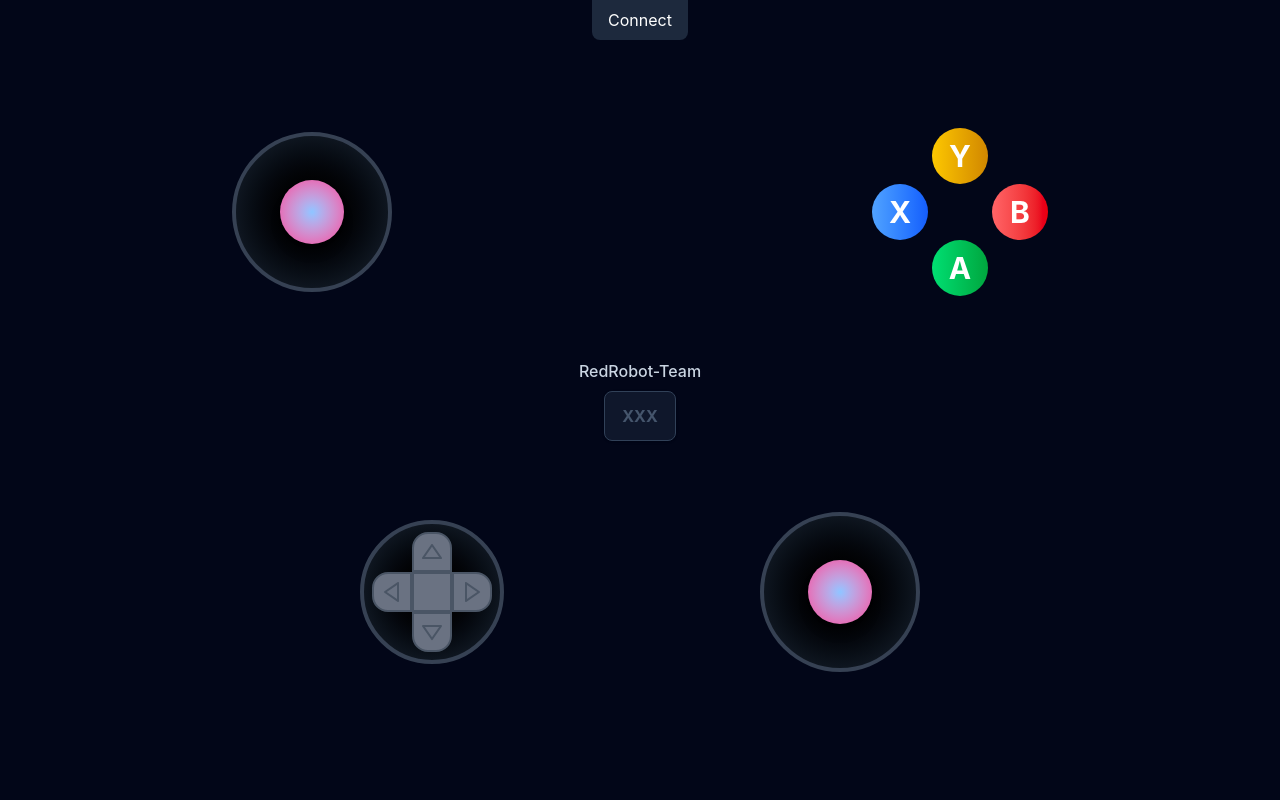
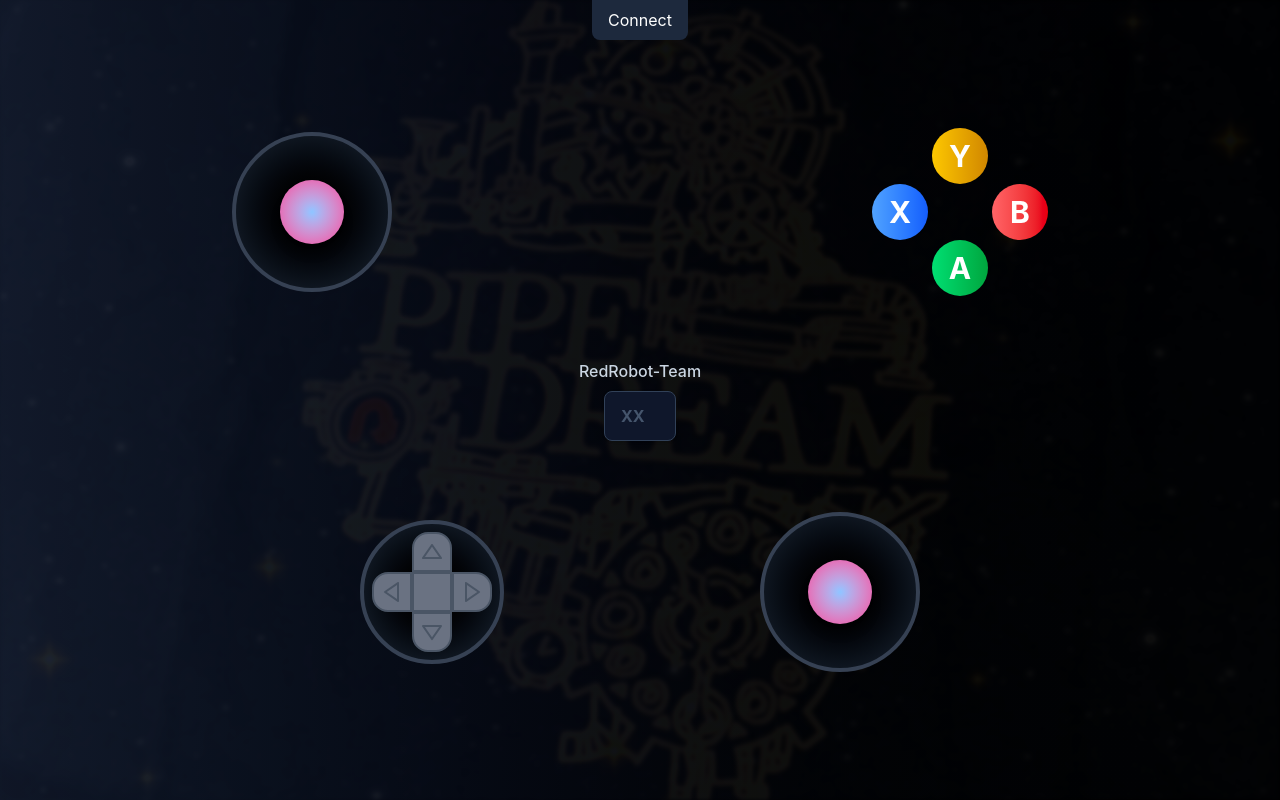
Before and after one commit to sanrav2016/red-robot-26-controller, a React (Vite) app: page / in a window 1280 px wide. Built offline with nearby package versions, Linux system fonts and the light colour scheme.

Commit message:
fix number input and background

```diff
--- a/src/App.jsx
+++ b/src/App.jsx
@@ -241,12 +241,12 @@ function App() {
           backgroundAttachment: 'fixed',
           backgroundPosition: 'center',
           backgroundRepeat: 'no-repeat',
-          backgroundSize: 'cover', // or 'cover' depending on your preference
+          backgroundSize: 'cover',
         }}></div>
-        <div className="absolute top-0 left-0 w-full h-full flex flex-col justify-center items-center gap-2 bg-slate-950">
+        <div className="absolute top-0 left-0 w-full h-full flex flex-col justify-center items-center gap-2">
           <span className="text-slate-300 text-md font-bold font-medium">{blePrefix}</span>
           <input
-            type="text"
+            type="number"
             placeholder="XXX"
             value={teamNum}
             onChange={e => setTeamNum(e.target.value)}
```
